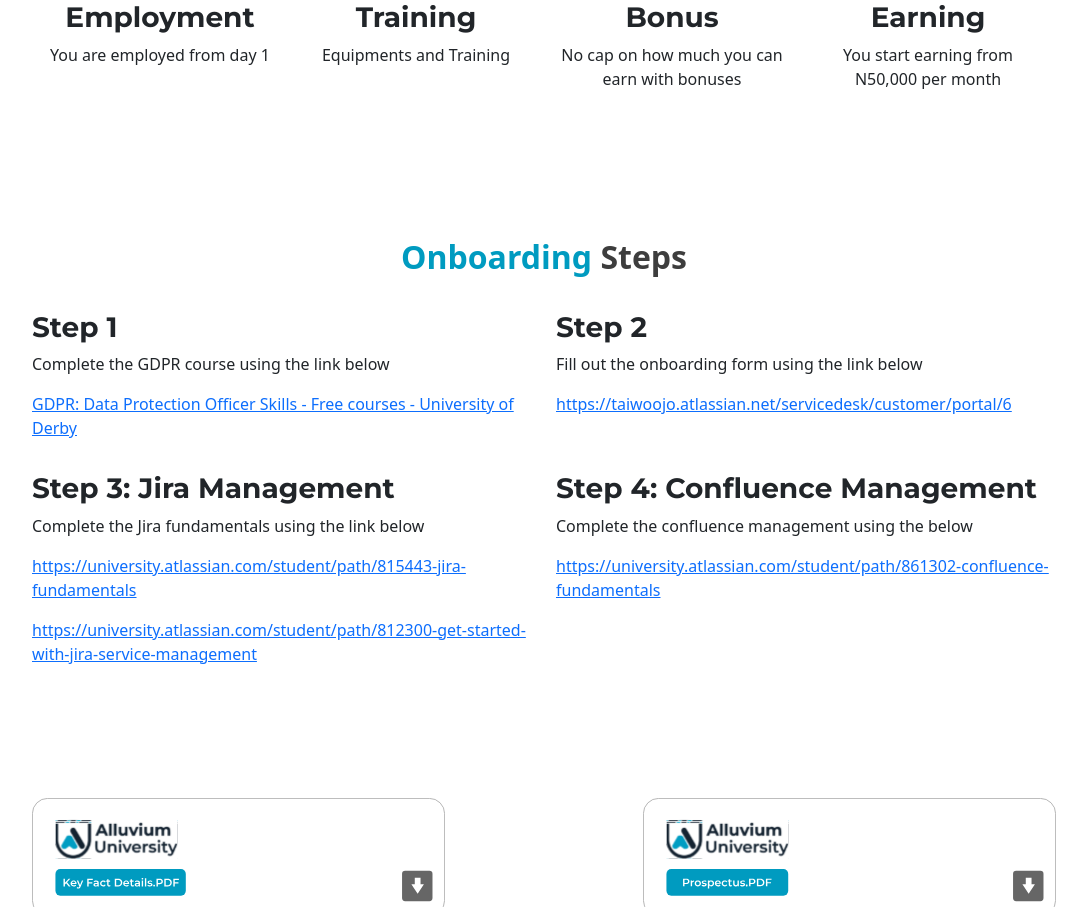
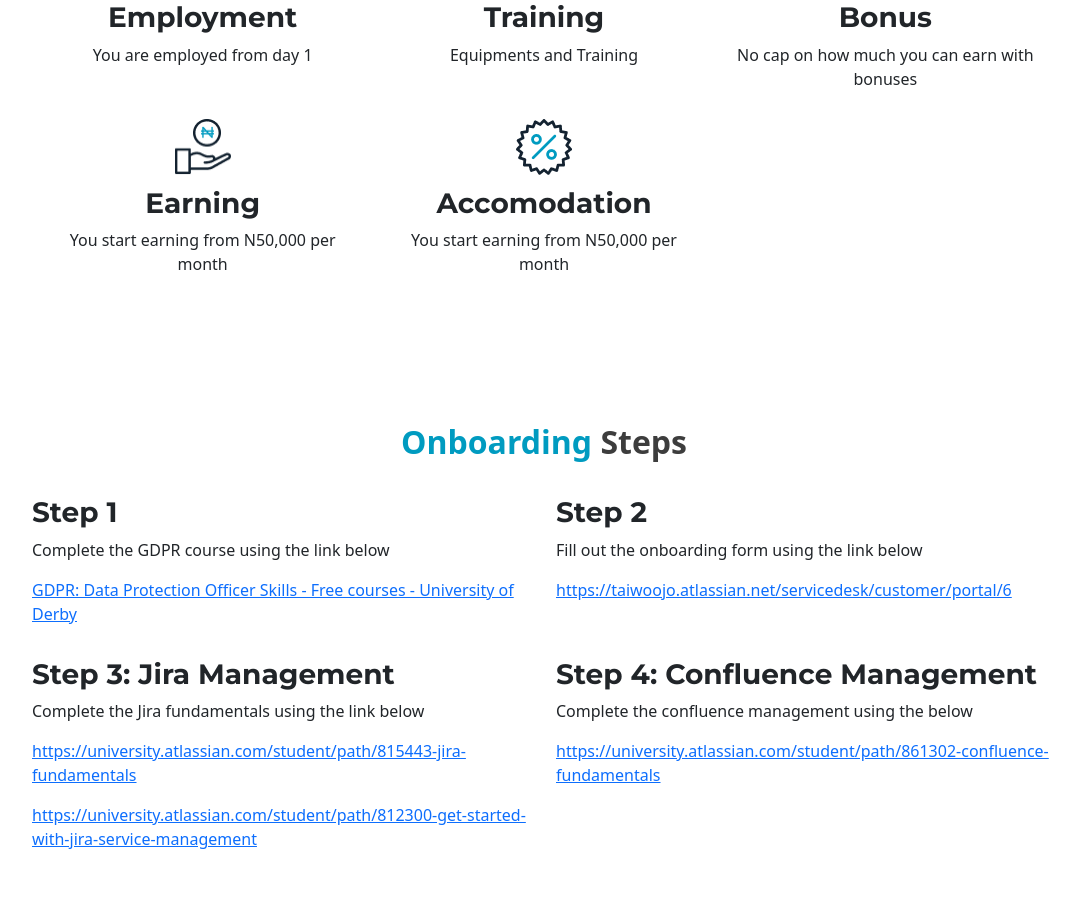
Before and after one commit to Alluvium-Admin/alluvium-university, a Next.js app: page /welcome in a window 1280 px wide. Shown: the part 1490-2397 px from the top of the page, without its empty margins (96-1183 px from the left). Built offline with nearby package versions, Linux system fonts and the light colour scheme.

Commit message:
Updated the offers and key facts document

```diff
--- a/pages/welcome.tsx
+++ b/pages/welcome.tsx
@@ -19,7 +19,8 @@
         { title: 'Employment', content: 'You are employed from day 1', width: 40, height: 73.54 },
         { title: 'Training', content: 'Equipments and Training', width: 56, height: 50.11 },
         { title: 'Bonus', content: 'No cap on how much you can earn with bonuses', width: 56, height: 55.8 },
-        { title: 'Earning', content: 'You start earning from N50,000 per month', width: 56, height: 56.01 }
+        { title: 'Earning', content: 'You start earning from N50,000 per month', width: 56, height: 56.01 },
+        { title: 'Accomodation', content: 'You start earning from N50,000 per month', width: 56, height: 56.01 }
     ],
     staps: [
         {
@@ -138,14 +139,13 @@
                             <div className="row mt-5 mt-lg-0">
                                 {
                                     data['what we offer'].map((value, index) =>
-                                        <div className="col-md-6 col-lg-3 mb-2 mb-md-0" key={index}>
+                                        <div className="col-md-6 col-lg-4 mb-2 mb-md-0" key={index}>
                                             <div style={{ height: '80px', display: 'flex', alignItems: 'center', justifyContent: 'center' }}>
                                                 <Image
                                                     src={getImageSrc(value.title)}
                                                     width={value.width}
                                                     height={value.height}
-                                                    alt='what we ask'
-                                                    loading='eager'
+                                                    alt={value.title}                                                    loading='eager'
                                                     priority />
                                             </div>
                                             <h3>{value.title}</h3>
```
Also changed, not shown: public/images/key-facts/accomodation.png (added), 1 other file (tests, documents, lock files or other folders).
